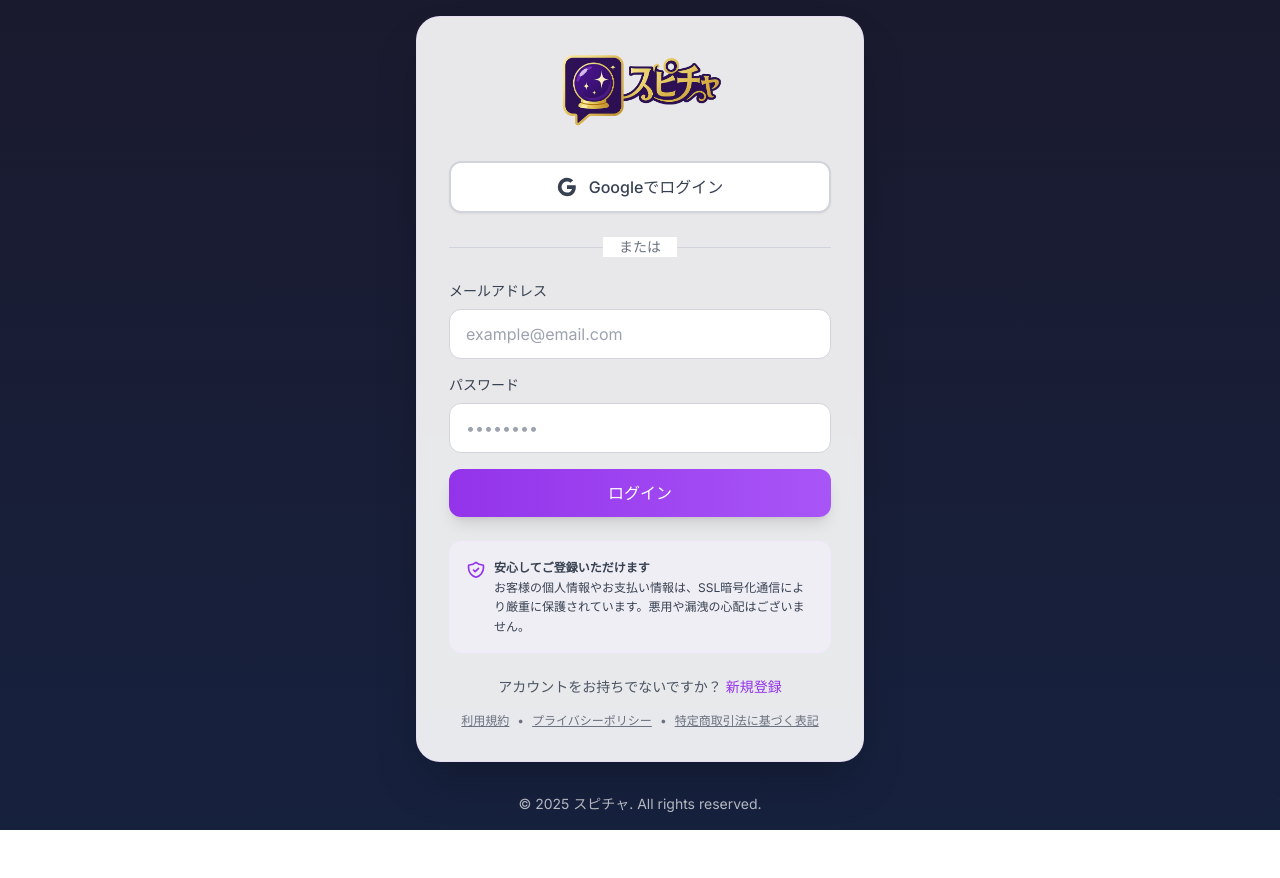
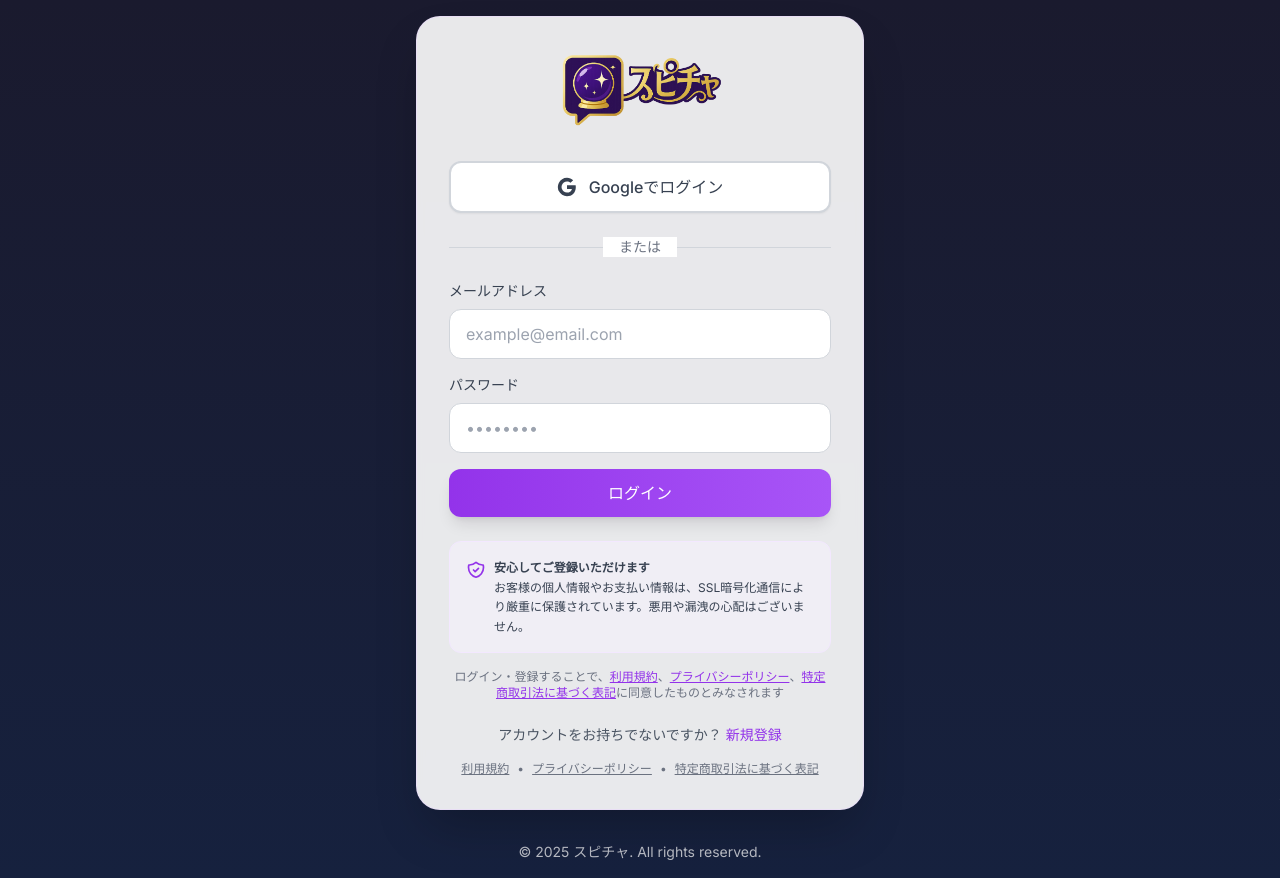
Before and after one commit to elmo3159/SpiritualChat, a Next.js app: page /login in a window 1280 px wide. Before the commit the page ends 830 px from the top, so only its background shows below. Built offline with nearby package versions, Linux system fonts and the light colour scheme; no server answers.

Commit message:
feat: ログインページに利用規約・プライバシーポリシー・特商法への同意文を追加（法的コンプライアンス対応）

```diff
--- a/app/login/page.tsx
+++ b/app/login/page.tsx
@@ -176,6 +176,32 @@
             </div>
           </div>
 
+          {/* Terms Agreement */}
+          <p className="mt-4 text-xs text-gray-500 text-center">
+            ログイン・登録することで、
+            <Link
+              href="/terms"
+              className="text-purple-600 hover:text-purple-700 underline transition-colors"
+            >
+              利用規約
+            </Link>
+            、
+            <Link
+              href="/privacy"
+              className="text-purple-600 hover:text-purple-700 underline transition-colors"
+            >
+              プライバシーポリシー
+            </Link>
+            、
+            <Link
+              href="/legal/tokusho"
+              className="text-purple-600 hover:text-purple-700 underline transition-colors"
+            >
+              特定商取引法に基づく表記
+            </Link>
+            に同意したものとみなされます
+          </p>
+
           {/* Sign up link */}
           <div className="mt-6 text-center text-sm text-gray-600">
             アカウントをお持ちでないですか？{' '}
```
